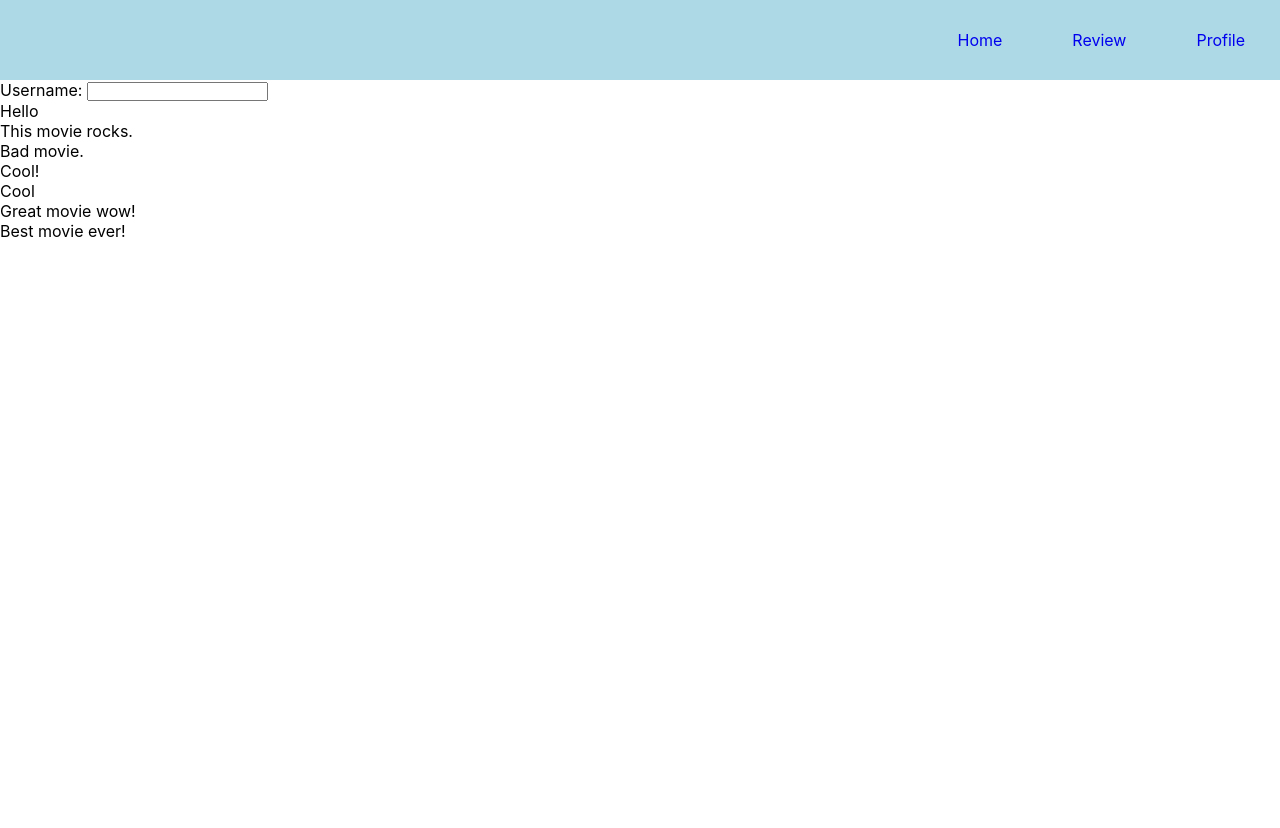
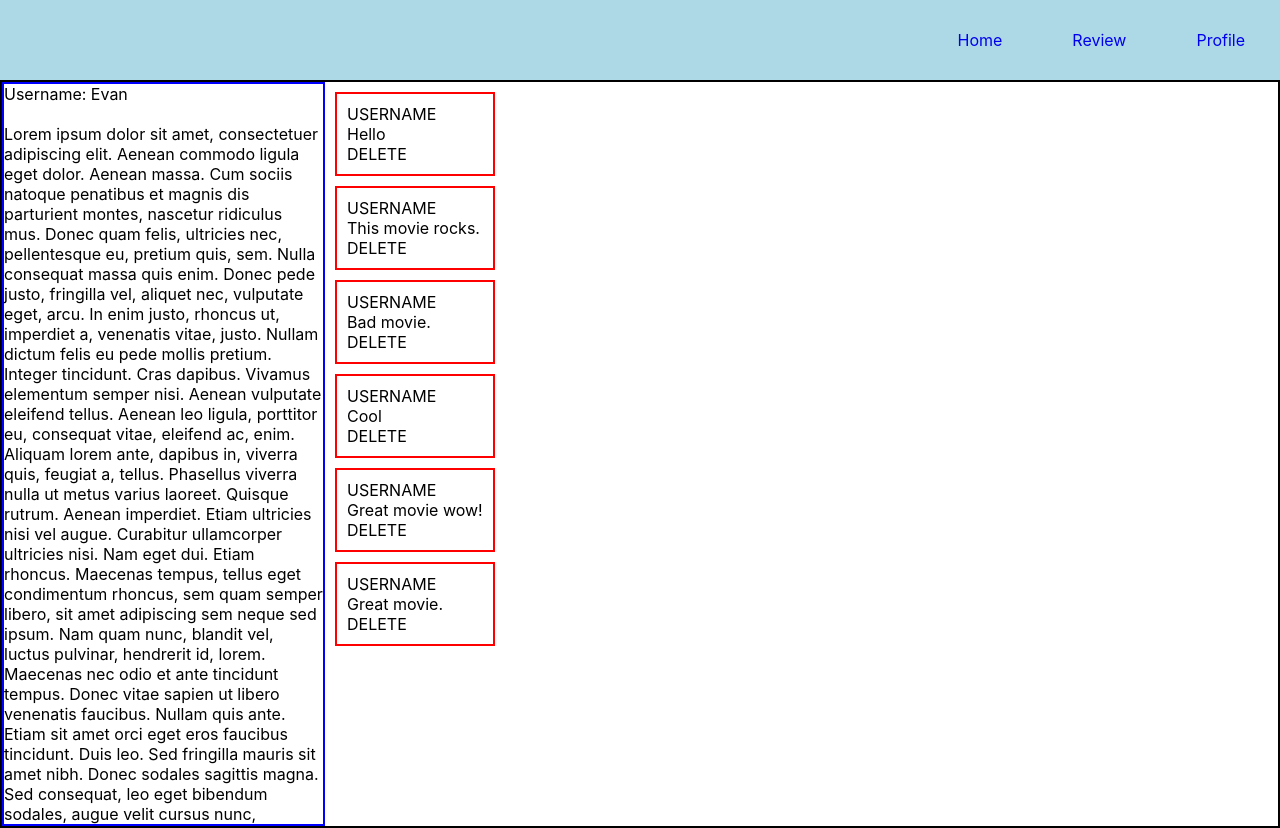
Before and after one commit to evandbeck/movie-reviews, a React (Create React App) app: page /profile in a window 1280 px wide. Before the commit the page ends 800 px from the top, so only its background shows below. Built offline with nearby package versions, Linux system fonts and the light colour scheme; data requests are answered from the project's data file.

Commit message:
attempt at comments

```diff
--- a/src/App.css
+++ b/src/App.css
@@ -102,3 +102,23 @@
   width: 25%;
   margin: 25px;
 }
+
+/* PROFILE PAGE */
+
+.profile-container {
+  display: flex;
+  border: 2px solid black
+}
+
+.profile-information {
+  width: 25%;
+  border: 2px solid blue
+}
+
+/* COMMENTS */
+
+.comment-card {
+  border: 2px solid red;
+  margin: 10px;
+  padding: 10px;
+}
--- a/src/App.js
+++ b/src/App.js
@@ -16,6 +16,17 @@
     .then(setComments)
   }, [])
 
+  function handleDeleteComment (id) {
+    //Update State
+
+    //Update DB
+    fetch(`http://localhost:3000/comments/${id}`, {
+      method: 'DELETE',
+    })
+    .then(resp => resp.json())
+    .then(data => console.log(data))
+  }
+
   return (
     <div className="App">
       <NavBar />
@@ -24,10 +35,10 @@
           <HomeContainer />
         </Route>
         <Route exact path="/review">
-          <MainContainer />
+          <MainContainer comments={comments} setComments={setComments}/>
         </Route>
         <Route exact path="/profile">
-          <ProfileContainer comments={comments} />
+          <ProfileContainer comments={comments} handleDeleteComment={handleDeleteComment} />
         </Route>
       </Switch>
     </div>
--- a/src/components/CommentCard.js
+++ b/src/components/CommentCard.js
@@ -1,9 +1,16 @@
 import React from "react";
 
-function CommentCard({ comment }) {
+function CommentCard({ id, comment, handleDeleteComment }) {
+
+  function handleDelete () {
+    handleDeleteComment(id)
+  }
+
   return (
     <div className="comment-card">
+      <p>USERNAME</p>
       <p>{comment}</p>
+      <p onClick={handleDelete}>DELETE</p>
     </div>
   );
 }
--- a/src/components/MainContainer.js
+++ b/src/components/MainContainer.js
@@ -3,7 +3,7 @@
 import GenresContainer from "./GenresContainer.js";
 import MovieSlider from "./MovieSlider.js";
 
-function MainContainer() {
+function MainContainer({ comments, setComments }) {
   const [genresArray, setGenresArray] = useState([]);
   const [genre, setGenre] = useState("");
   const [moviesArray, setMoviesArray] = useState([]);
@@ -53,6 +53,8 @@
         searchDisplay={searchDisplay}
         searchTerm={searchTerm}
         setSearchTerm={setSearchTerm}
+        comments={comments}
+        setComments={setComments}
       />
       <GenresContainer
         genresArray={genresArray}
--- a/src/components/MovieReview.js
+++ b/src/components/MovieReview.js
@@ -2,7 +2,7 @@
 import { v4 as uuidv4 } from "uuid";
 import CommentCard from "./CommentCard";
 
-function MovieReview({ handleUpdateComments, movieId, commentsArray }) {
+function MovieReview({ handleUpdateComments, movieId, comments }) {
   const [reviewFormInput, setReviewFormInput] = useState("");
 
   function handleSubmitReview(e) {
@@ -20,7 +20,7 @@
     });
   }
 
-  const filteredComments = commentsArray.filter(
+  const filteredComments = comments.filter(
     (comment) => comment.commentId === movieId
   );
 
--- a/src/components/MovieSlider.js
+++ b/src/components/MovieSlider.js
@@ -5,7 +5,6 @@
 
 function MovieSlider({ moviesArray }) {
   const moviePosters = moviesArray.map((movie) => {
-    console.log(movie);
     return <MoviePoster key={uuidv4()} posterUrl={movie.posterUrl} />;
   });
 
--- a/src/components/MoviesContainer.js
+++ b/src/components/MoviesContainer.js
@@ -3,9 +3,8 @@
 import { v4 as uuidv4 } from "uuid";
 import MovieReview from "./MovieReview.js"
 
-function MoviesContainer({ filteredMovies, onChangeSearch, searchDisplay, searchTerm, setSearchTerm }) {
+function MoviesContainer({ filteredMovies, onChangeSearch, searchDisplay, searchTerm, setSearchTerm, comments, setComments }) {
   const [movieReviewForm, setMovieReviewForm] = useState(false)
-  const [commentsArray, setCommentsArray] = useState([])
   const [movieId, setMovieId] = useState("")
 
   const displayMovieCards= filteredMovies.map(movie => {
@@ -25,14 +24,8 @@
   }
 
   function handleUpdateComments (newComment) {
-    setCommentsArray(commentsArray => [...commentsArray, newComment])
+    setComments(comments => [...comments, newComment])
   }
-
-  useEffect(() => {
-    fetch("http://localhost:3000/comments")
-    .then(resp => resp.json())
-    .then(setCommentsArray)
-  }, [])
 
   const searchForm = (<form className='search-form'>
                        <label>Search: </label>
@@ -41,11 +34,10 @@
                      )
 
 
-
   return (
     <div className="movie-container">
       {searchDisplay ? searchForm : null }
-      {movieReviewForm ? <MovieReview commentsArray={commentsArray} movieId={movieId} handleUpdateComments={handleUpdateComments} /> : null}
+      {movieReviewForm ? <MovieReview comments={comments} movieId={movieId} handleUpdateComments={handleUpdateComments} /> : null}
       {displayMovieCards}
     </div>
   )
--- a/src/components/ProfileContainer.js
+++ b/src/components/ProfileContainer.js
@@ -2,27 +2,27 @@
 import CommentCard from "./CommentCard.js";
 import { v4 as uuidv4 } from "uuid";
 
-function ProfileContainer({ comments }) {
-
-  const [userName, setUserName] = useState("");
-
+function ProfileContainer({ comments, handleDeleteComment }) {
   const commentList = comments.map((comment) => (
-    <CommentCard key={uuidv4()} {...comment} />
+    <CommentCard key={uuidv4()} {...comment} handleDeleteComment={handleDeleteComment} />
   ));
 
-  function handleUserInput(e) {
-    setUserName(e.target.value);
-  }
-
   return (
-    <div>
-      {/* User Information */}
-      <form>
-        <label>Username: </label>
-        <input type="text" value={userName} onChange={handleUserInput}></input>
-      </form>
-      <p>{userName}</p>
-      {commentList}
+    <div className="profile-container">
+      <div className="profile-information">{/* User Information */}
+        {/* <form>
+          <label>Username: </label>
+          <input type="text" value={userName} onChange={handleUserInput}></input>
+        </form> */}
+        <p>Username: Evan</p>
+        <div>
+          <img></img>
+        </div>
+        <p>Lorem ipsum dolor sit amet, consectetuer adipiscing elit. Aenean commodo ligula eget dolor. Aenean massa. Cum sociis natoque penatibus et magnis dis parturient montes, nascetur ridiculus mus. Donec quam felis, ultricies nec, pellentesque eu, pretium quis, sem. Nulla consequat massa quis enim. Donec pede justo, fringilla vel, aliquet nec, vulputate eget, arcu. In enim justo, rhoncus ut, imperdiet a, venenatis vitae, justo. Nullam dictum felis eu pede mollis pretium. Integer tincidunt. Cras dapibus. Vivamus elementum semper nisi. Aenean vulputate eleifend tellus. Aenean leo ligula, porttitor eu, consequat vitae, eleifend ac, enim. Aliquam lorem ante, dapibus in, viverra quis, feugiat a, tellus. Phasellus viverra nulla ut metus varius laoreet. Quisque rutrum. Aenean imperdiet. Etiam ultricies nisi vel augue. Curabitur ullamcorper ultricies nisi. Nam eget dui. Etiam rhoncus. Maecenas tempus, tellus eget condimentum rhoncus, sem quam semper libero, sit amet adipiscing sem neque sed ipsum. Nam quam nunc, blandit vel, luctus pulvinar, hendrerit id, lorem. Maecenas nec odio et ante tincidunt tempus. Donec vitae sapien ut libero venenatis faucibus. Nullam quis ante. Etiam sit amet orci eget eros faucibus tincidunt. Duis leo. Sed fringilla mauris sit amet nibh. Donec sodales sagittis magna. Sed consequat, leo eget bibendum sodales, augue velit cursus nunc,</p>
+      </div>
+      <div className="profile-comments">
+        {commentList}
+      </div>
     </div>
   );
 }
```
Also changed, not shown: db.json.
